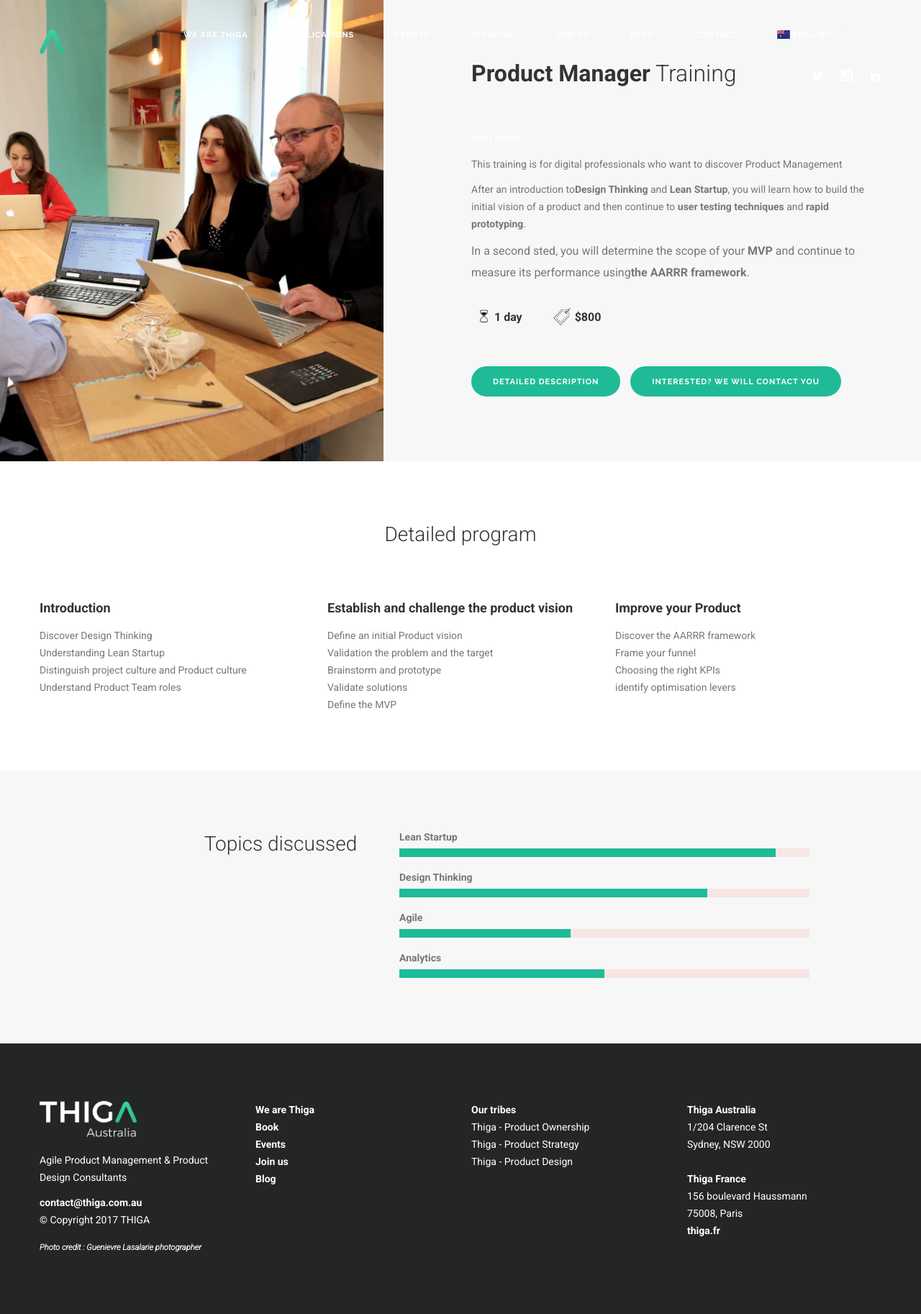
After one commit to AlexAlemp/site_thiga_australia, a PHP site: page /training in a window 1280 px wide. The commit adds this page. Shown: the whole page at 72% size. Run offline with PHP 8.4, Linux system fonts and the light colour scheme; data that the repository does not hold is empty.

Commit message:
Adding training page

```diff
--- a/css/custom.css
+++ b/css/custom.css
@@ -136,6 +136,10 @@ footer .small-text {
 
 .client-row img{
   opacity: 1;
+}
+
+.bg-gradient{
+   background: linear-gradient(to left, #24a27c, #39D3A4) !important;
 }
 
 /** END HOME **/
--- a/css/theme.css
+++ b/css/theme.css
@@ -3537,7 +3537,7 @@ footer.short-2 .contact-action:hover {
 }
 .skill-capacity {
   height: 12px;
-  background: #e74c3c;
+  background: #1FBB97;
   padding: 0px !important;
   left: 0px;
   position: absolute;
--- a/navigation.php
+++ b/navigation.php
@@ -3,9 +3,9 @@
 			  <div class="double-bounce1"></div>
 			  <div class="double-bounce2"></div>
 			</div>
-    	</div>
+ </div>
 
-		<div class="nav-container">
+<div class="nav-container">
 		<nav class="top-bar overlay-bar">
 				<div class="container">
 
@@ -20,8 +20,9 @@
 
               <ul class="menu" itemscope itemtype="http://www.schema.org/SiteNavigationElement">
 								<li itemprop="name"><a itemprop="url" href="/we-are-thiga" title="We are Thiga">We are Thiga</a></li>
-								<li itemprop="name"><a itemprop="url" href="/book" title="Books">Book</a></li>
+								<li itemprop="name"><a itemprop="url" href="/book" title="Books">Publications</a></li>
 								<li itemprop="name"><a itemprop="url" href="/events" title="Events">Events</a></li>
+								<li itemprop="name"><a itemprop="url" href="/training" title="Training">Training</a></li>
 								<li itemprop="name"><a itemprop="url" href="/join" title="Join us">Join us</a></li>
 								<li itemprop="name"><a itemprop="url" href="http://blog.thiga.com.au" title="Blog" target="_blank">Blog</a></li>
 								<li itemprop="name"><a itemprop="url" href="/contact" title="Contact" >Contact</a></li>
--- /dev/null
+++ b/training.php
@@ -0,0 +1,181 @@
+
+<!DOCTYPE html>
+<!--[if lt IE 7]>      <html class="no-js lt-ie9 lt-ie8 lt-ie7"> <![endif]-->
+<!--[if IE 7]>         <html class="no-js lt-ie9 lt-ie8"> <![endif]-->
+<!--[if IE 8]>         <html class="no-js lt-ie9"> <![endif]-->
+<!--[if gt IE 8]><!-->
+<html class="no-js"> <!--<![endif]-->
+    <head>
+        <meta charset="utf-8">
+        <title>Thiga Academy - Formation Product Manager</title>
+        <meta name="description" content="">
+        <meta name="viewport" content="width=device-width, initial-scale=1">
+        <meta http-equiv="X-UA-Compatible" content="IE=edge">
+        <?php include('head-global.php'); ?>
+
+        <meta property="og:title" content="" />
+ 		<meta property="og:description" content="" />
+  		<meta property="og:url" content="https://thiga.com.au/training" />
+  		<meta property="og:image" content="https://thiga.com.au/img/training/training-pm.jpg" />
+    </head>
+
+    <body>
+        <?php include('gtm-body.php'); ?>
+        <?php include('navigation.php'); ?>
+        <?php include('variables.php'); ?>
+
+
+		<?php
+			//Read JSON file to have next trainings dates
+			$url = 'data/content.json';
+			$file = file_get_contents($url);
+			$data = json_decode($file);
+			$date1 = $data->pageFormationPM->dateNext1;
+			$date2 = $data->pageFormationPM->dateNext2;
+			$date3 = $data->pageFormationPM->dateNext3;
+		?>
+
+		<div class="main-container">
+
+
+		<section class="side-image text-heavy clearfix">
+				<div class="image-container col-md-5 col-sm-3 pull-left">
+					<div class="background-image-holder">
+						<img class="background-image" alt="Background Image" src="/img/training/training-pm.jpg">
+					</div>
+				</div>
+
+				<div class="container">
+
+					<div class="row">
+
+						<div class="col-md-6 col-md-offset-6 col-sm-8 col-sm-offset-4 content clearfix">
+							<h1><b>Product Manager</b> Training</h1>
+
+							<div class="date-next-trainings">
+								<br><p class="next-formation text-white">Next dates :</p>
+								<div class="row">
+									<div class="col-sm-4">
+										<div class="date-next-formation text-white"><?php echo "<a href=\"".$lien_formulaire_inscription."\" target=\"_blank\" >"; ?><?php echo $date1 ?></a></div>
+									</div>
+
+									<div class="col-sm-4">
+										<div class="date-next-formation text-white"><?php echo "<a href=\"".$lien_formulaire_inscription."\" target=\"_blank\" >"; ?><?php echo $date2 ?></a></div>
+									</div>
+
+									<div class="col-sm-4">
+										<div class="date-next-formation text-white"><?php echo "<a href=\"".$lien_formulaire_inscription."\" target=\"_blank\" >"; ?><?php echo $date3 ?></a></div>
+									</div>
+								</div>
+							</div>
+
+							<p class="formation">This training is for digital professionals who want to discover Product Management</p>
+							<p class="formation">
+								After an introduction to<strong>Design Thinking</strong> and <strong>Lean Startup</strong>, you will learn how to build the initial vision of a product and then continue to <strong>user testing techniques </strong> and <strong>rapid prototyping</strong>.
+							</p>
+							<p class="lead">
+								In a second sted, you will determine the scope of your<strong> MVP</strong> and continue to measure its performance using<strong>the AARRR framework</strong>.
+							</p>
+
+							<div>
+								<p class="lead2"><img class="icon-image-ab" src="/img/time-min.png"><b>1 day</b><img class="icon-image-ab2" src="/img/price3-min.png"><b>$800</b></p>
+							</div>
+
+							<div>
+								<a href="/pdf/Thiga-formation-product-manager.pdf" target="_blank" class="btn btn-primary9" style="margin-bottom: 10px;">Detailed description</a>&nbsp;&nbsp;&nbsp;
+								<a id="inscription_pm" href="https://thigatraining.typeform.com/to/wncRmP" target="_blank" class="btn btn-primary9 btn-filled" style="margin-bottom: 10px;">Interested? We will contact you</a><br>
+							</div>
+
+						</div>
+
+					</div>
+
+				</div>
+			</section>
+
+			<section class="duplicatable-content">
+				<div class="container">
+					<div class="row">
+						<div class="col-md-8 col-md-offset-2 col-sm-10 col-sm-offset-1 text-center">
+							<h2 class="space-bottom-large">Detailed program</h2>
+						</div>
+					</div>
+					<div class="row">
+						<div class="col-sm-4">
+							<div class="feature">
+								<h5>Introduction</h5>
+								<p>Discover Design Thinking<br>Understanding Lean Startup<br>Distinguish project culture and Product culture<br>Understand Product Team roles</p>
+							</div>
+						</div>
+
+						<div class="col-sm-4">
+							<div class="feature">
+								<h5>Establish and challenge the product vision</h5>
+								<p>Define an initial Product vision<br>Validation the problem and the target<br>Brainstorm and prototype<br>Validate solutions<br>Define the MVP</p>
+							</div>
+						</div>
+
+						<div class="col-sm-4">
+							<div class="feature">
+								<h5>Improve your Product</h5>
+								<p>Discover the AARRR framework<br>Frame your funnel<br>Choosing the right KPIs<br>identify optimisation levers</p>
+							</div>
+						</div>
+					</div>
+				</div>
+			</section>
+
+			<section class="skill-bars">
+
+				<div class="container">
+
+
+					<div class="row">
+
+
+						<div class="col-md-offset-2 col-sm-10 col-sm-offset-1 text-center col-md-3">
+							<h2>Topics discussed</h2>
+
+						</div><div class="col-md-6 col-sm-12">
+							<div class="skills-right skills">
+
+								<ul class="skills-ul">
+									<li>
+										<span>Lean Startup</span>
+										<div class="skill-bar-holder">
+											<div class="skill-capacity col-xs-11"></div>
+										</div>
+									</li>
+
+									<li>
+										<span>Design Thinking</span>
+										<div class="skill-bar-holder">
+											<div class="skill-capacity col-xs-9"></div>
+										</div>
+									</li>
+
+									<li>
+										<span>Agile</span>
+										<div class="skill-bar-holder">
+											<div class="skill-capacity col-xs-5"></div>
+										</div>
+									</li>
+									<li>
+										<span>Analytics</span>
+										<div class="skill-bar-holder">
+											<div class="skill-capacity col-xs-6"></div>
+										</div>
+									</li>
+
+
+								</ul>
+							</div>
+						</div>
+					</div>
+				</div>
+			</section>
+
+		</div>
+
+		<?php include('footer.php'); ?>
+</html>
--- /dev/null
+++ b/variables.php
@@ -0,0 +1,3 @@
+<?php
+$lien_formulaire_inscription = "https://thigatraining.typeform.com/to/wncRmP";
+?>
```
Also changed, not shown: index.php (+35 -56 lines), .htaccess, img/certifications.png (added), img/price3-min.png (added), img/price_white-min.png (added), img/time-min.png (added), img/training/training-pm.jpg (added).
